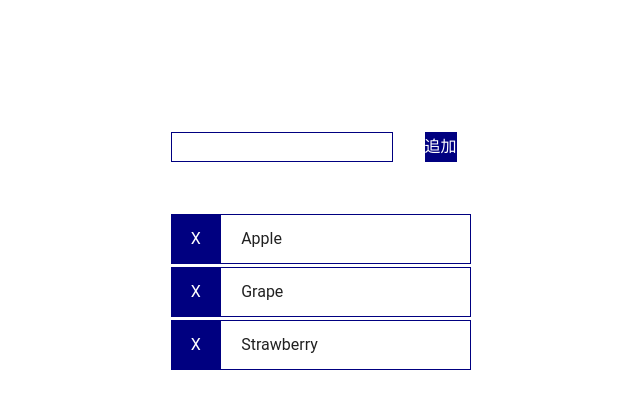
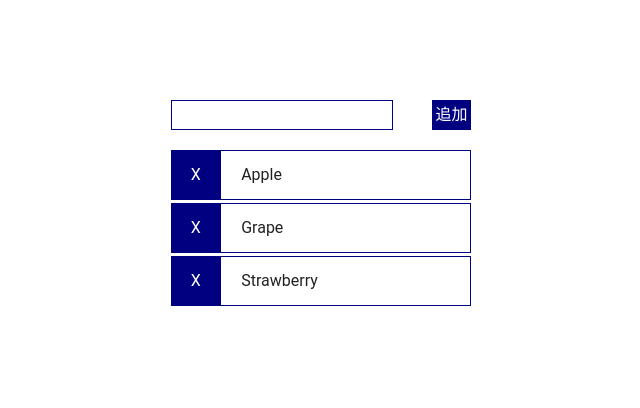
Before and after one commit to daxi0823/iimon_frontC, a Vue app: page / in a window 1280 px wide. Shown: the top 408 px of the page, without its empty margins (272-912 px from the left). Built offline with nearby package versions, Linux system fonts and the light colour scheme; the HTML template or start-up script is replaced by a standard one.

Commit message:
input css修正

```diff
--- a/src/views/HomeView.vue
+++ b/src/views/HomeView.vue
@@ -49,7 +49,7 @@ export default {
 .submitButton {
   box-sizing: border-box;
   height: 30px;
-  margin: 2em;
+  padding: 3px;
   background-color: navy;
   color: white;
 }
```
